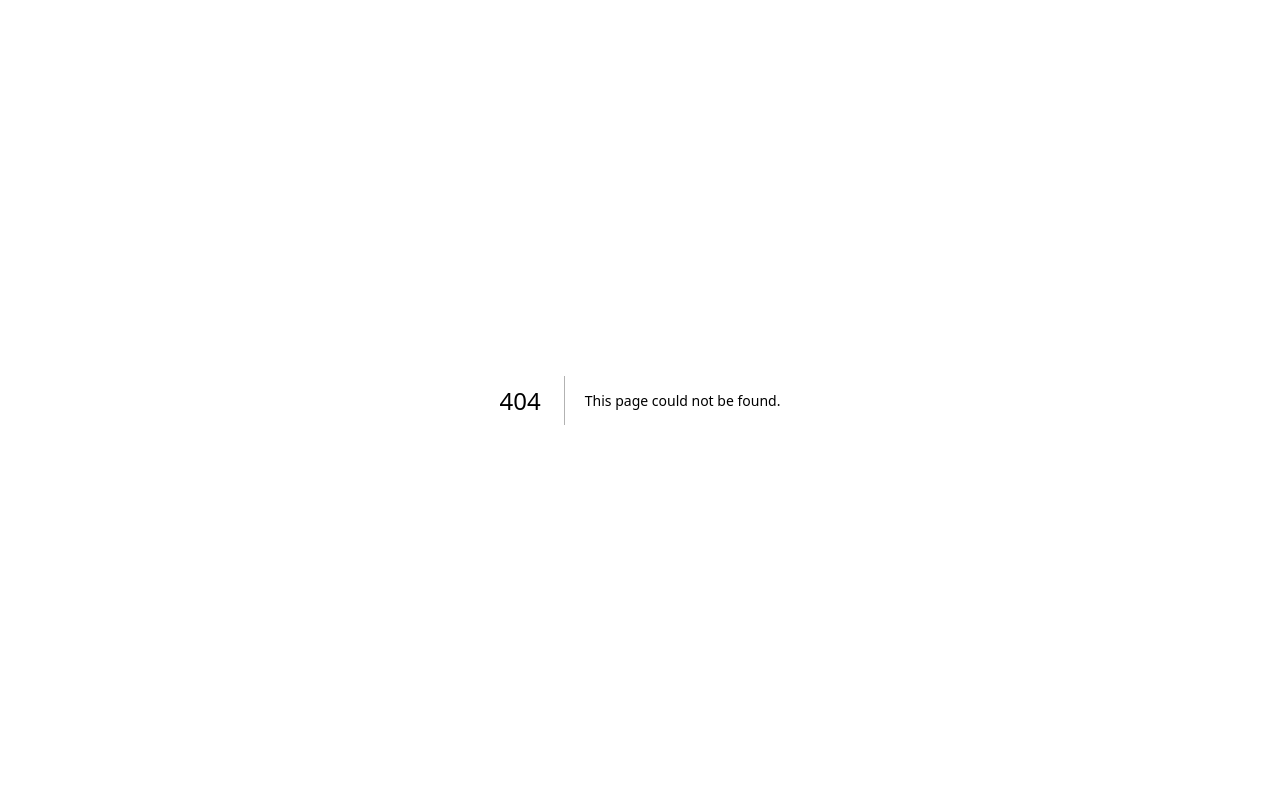
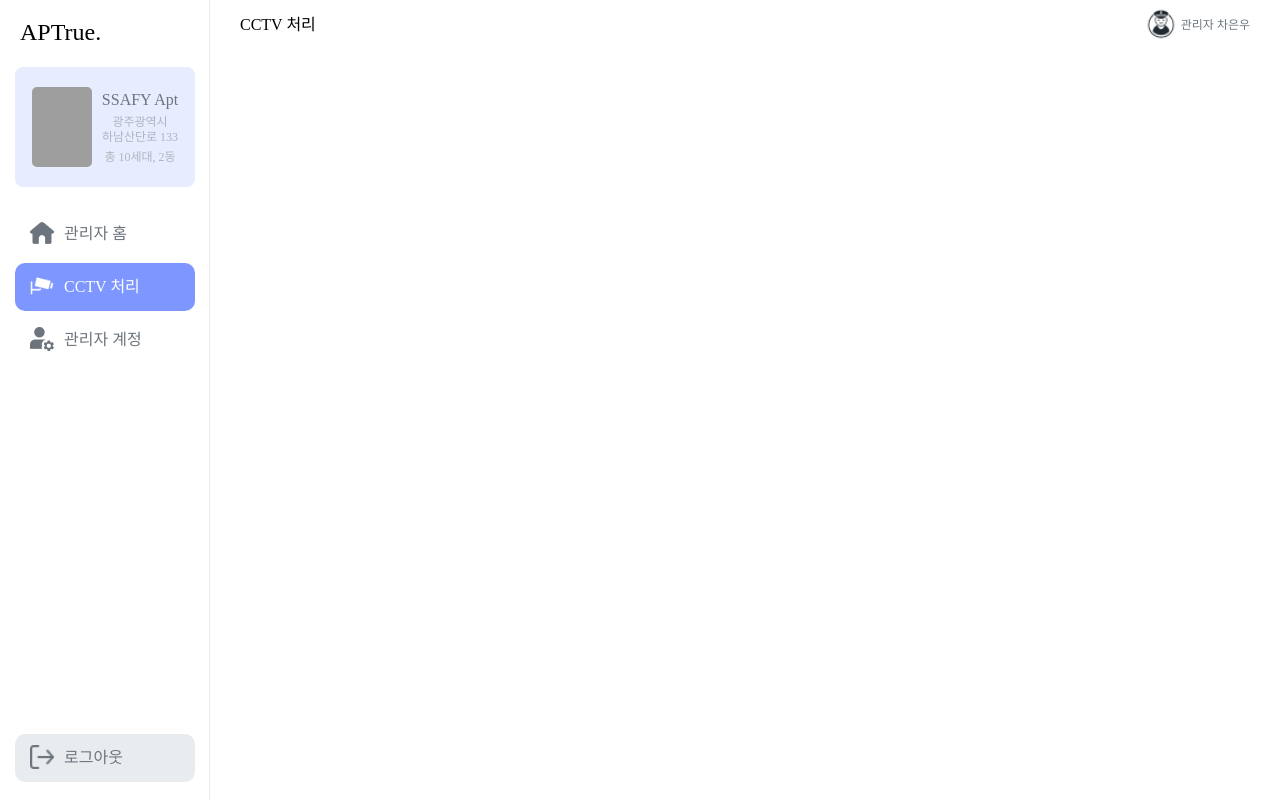
Before and after one commit to alsdk9349/project_Aptrue, a Next.js app in the folder frontend/aptrue/: page /cctv/1 in a window 1280 px wide. Before the commit this address had no page. Built offline with nearby package versions, Linux system fonts and the light colour scheme; grey boxes are pictures that could not be loaded; a web font is replaced by a local one.

Commit message:
[Feat] #14 페이지 주소 맞춤

```diff
--- /dev/null
+++ b/frontend/aptrue/src/app/(webProtected)/(web)/cctv/[page]/page.tsx
@@ -0,0 +1,8 @@
+export default async function CCTV({
+  params,
+}: {
+  params: Promise<{ page: string }>;
+}) {
+  const { page } = await params;
+  return <div>{page}</div>;
+}
--- a/frontend/aptrue/src/app/(webProtected)/(web)/page.module.scss
+++ b/frontend/aptrue/src/app/(webProtected)/(web)/page.module.scss
@@ -2,4 +2,5 @@
 
 .container {
   margin-left: 220px;
+  margin-top: 50px;
 }
--- a/frontend/aptrue/src/components/common/header/Headerbar.tsx
+++ b/frontend/aptrue/src/components/common/header/Headerbar.tsx
@@ -1,31 +1,25 @@
-"use client"
+'use client';
 
 import { useEffect } from 'react';
 import styles from './Headerbar.module.scss';
 import { usePathname } from 'next/navigation';
 
-export default function Headerbar({
-    name
-} : {
-    name:string;
-}) {
-
+export default function Headerbar({ name }: { name: string }) {
   const pathname = usePathname();
 
-    useEffect(()=> {
-    },[pathname])
+  useEffect(() => {}, [pathname]);
 
   return (
     <div className={styles.container}>
       <div>
-                {pathname==='/' && '관리자 홈'}
-                {pathname==='/cctv' && 'CCTV 처리'}
-                {pathname==='/admin' && '관리자 계정 '}
+        {pathname === '/' && '관리자 홈'}
+        {pathname.includes('/cctv') && 'CCTV 처리'}
+        {pathname === '/admin' && '관리자 계정 '}
       </div>
       <div className={styles.profile}>
         <img src="/icons/profileImage.png" alt="" />
         <div>관리자 {name}</div>
       </div>
     </div>
-    )
+  );
 }
--- a/frontend/aptrue/src/components/common/navbar/WebNav.tsx
+++ b/frontend/aptrue/src/components/common/navbar/WebNav.tsx
@@ -11,7 +11,7 @@ export default function WebNav() {
   // 현재 경로를 기반으로 activeItem 설정
   const getActiveItem = () => {
     if (pathname === '/') return 'home';
-    if (pathname === '/cctv') return 'cctv';
+    if (pathname.includes('/cctv')) return 'cctv';
     if (pathname === '/admin') return 'admin';
     return '';
   };
@@ -47,7 +47,7 @@ export default function WebNav() {
           </Link>
 
           <Link
-            href="/cctv"
+            href="/cctv/1"
             className={`${style.cctv} ${style.commonItem} ${
               activeItem === 'cctv' ? style.active : ''
             }`}
```
Also changed, not shown: frontend/aptrue/src/app/(webProtected)/(web)/cctv/layout.tsx (deleted, +0 -16 lines), frontend/aptrue/src/app/(webProtected)/(web)/cctv/page.tsx (deleted). Lines whose indentation alone changed are shown as unchanged.
